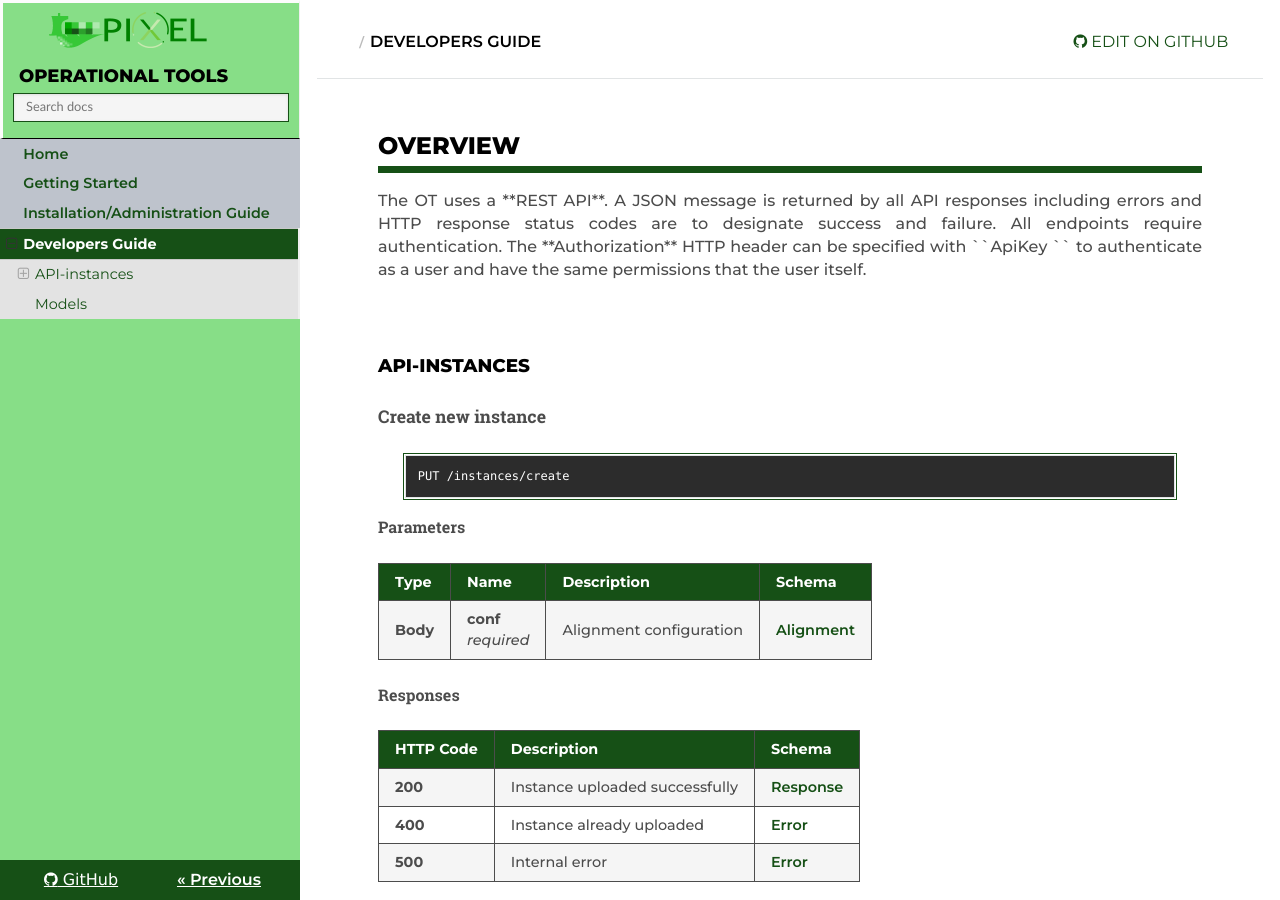
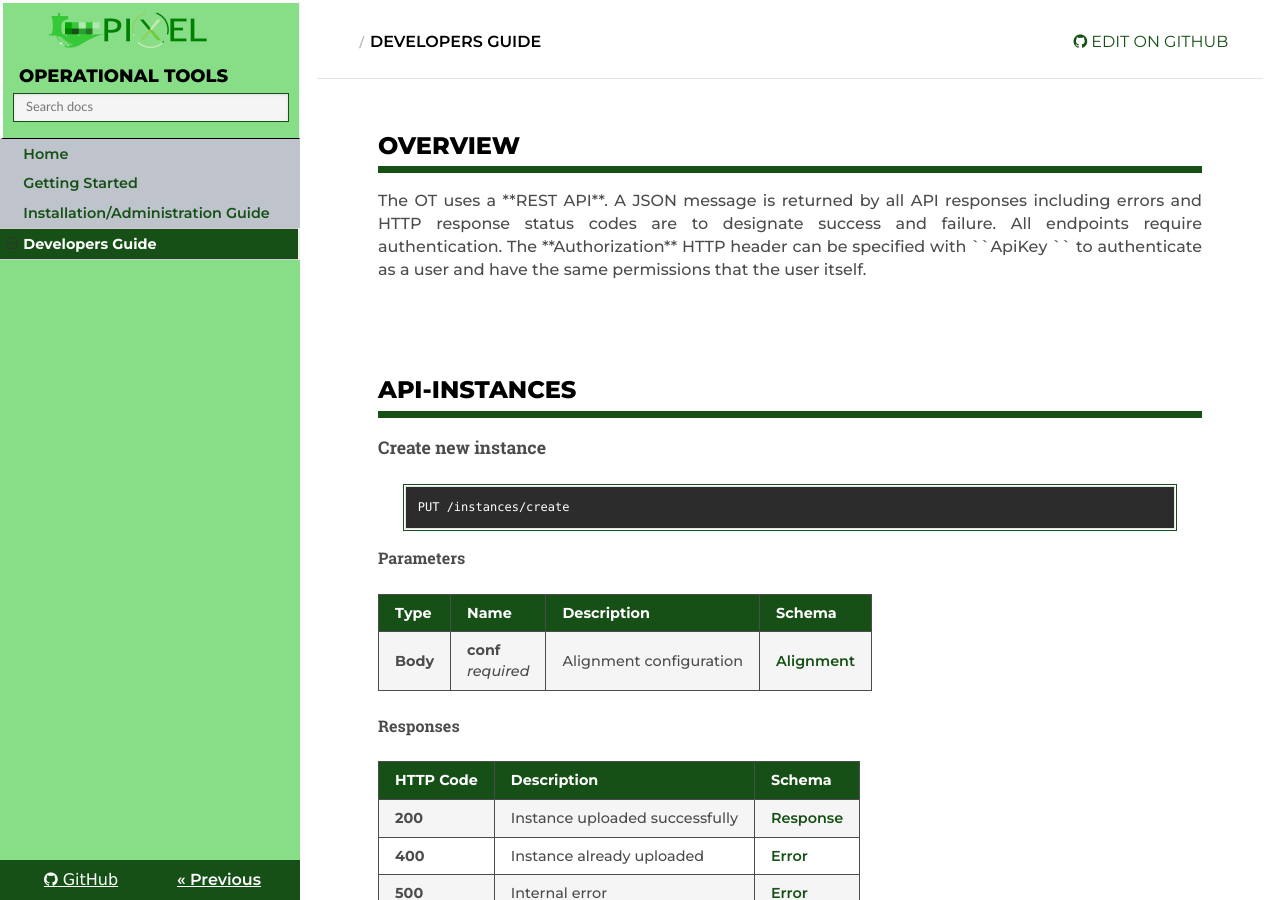
Before and after one commit to pixel-ports/docs-pas, an MkDocs documentation site: the page built from docs/devel_guide.md, in a window 1280 px wide and 900 px high. Built offline with MkDocs 1.6.1, drawn with Linux system fonts in a browser that asks for light colours; nearby versions of some CDN libraries; old or Windows-style settings are respelled for this version of MkDocs.

Commit message:
Update devel_guide.md

```diff
--- a/docs/devel_guide.md
+++ b/docs/devel_guide.md
@@ -8,7 +8,7 @@
 <br/><br/>
 
 <a name="instance_resource"></a>
-#### API-instances
+## API-instances
 
 <a name="instances-put"></a>
 ##### Create new instance
```
